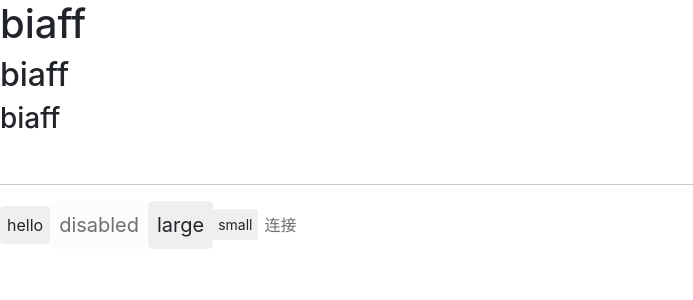
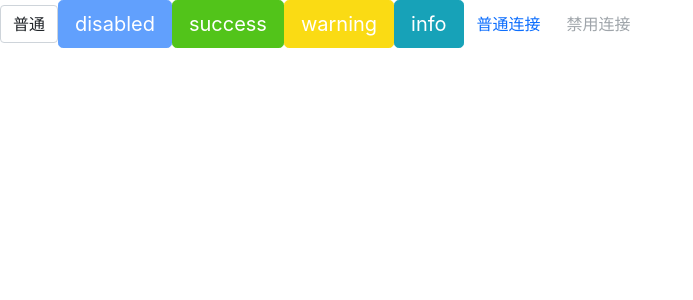
Before and after one commit to Shan-zhilin/labelDesign, a React (Create React App) app: page / in a window 1280 px wide. Shown: the top 300 px of the page, without its empty margins (0-693 px from the left). Built offline with nearby package versions, Linux system fonts and the light colour scheme.

Commit message:
feat: button添加主题样式

```diff
--- a/src/App.tsx
+++ b/src/App.tsx
@@ -2,7 +2,7 @@
  * @Author: shanzhilin
  * @Date: 2021-10-09 14:54:07
  * @LastEditors: shanzhilin
- * @LastEditTime: 2021-10-11 00:14:26
+ * @LastEditTime: 2021-10-11 23:37:12
  */
 import React from "react";
 import "./style/index.scss";
@@ -12,23 +12,30 @@ function App() {
   return (
     <div className="App">
       <header className="App-header">
-        <h1>biaff</h1>
-        <h2>biaff</h2>
-        <h3>biaff</h3>
-        <br />
-        <hr />
-        <Button>hello</Button>
+        <Button>普通</Button>
         <Button btnType={ButtonType.Primary} size={ButtonSize.Large} disabled>
           disabled
         </Button>
-        <Button btnType={ButtonType.Primary} size={ButtonSize.Large}>
-          large
+        <Button btnType={ButtonType.Success} size={ButtonSize.Large}>
+          success
         </Button>
-        <Button btnType={ButtonType.Primary} size={ButtonSize.Small}>
-          small
+        <Button
+          btnType={ButtonType.Warning}
+          size={ButtonSize.Large}
+        >
+          warning
+        </Button>
+        <Button
+          btnType={ButtonType.Info}
+          size={ButtonSize.Large}
+        >
+          info
+        </Button>
+        <Button btnType={ButtonType.Link} href="https://www.baidu.com">
+          普通连接
         </Button>
         <Button btnType={ButtonType.Link} href="https://www.baidu.com" disabled>
-          连接
+          禁用连接
         </Button>
       </header>
     </div>
--- a/src/components/Button/_style.scss
+++ b/src/components/Button/_style.scss
@@ -30,3 +30,50 @@
 .btn-sm {
     @include button-size($btn-padding-y-sm,$btn-padding-x-sm,$btn-font-size-sm, $btn-border-radius-sm);
 }
+
+.btn-primary {
+    @include button-style($primary,$primary,$white)
+}
+
+.btn-danger {
+    @include button-style($danger,$danger,$white)
+}
+
+.btn-success {
+    @include button-style($success,$success,$white)
+}
+
+.btn-warning {
+    @include button-style($warning,$warning,$white)
+}
+
+.btn-info {
+    @include button-style($info,$info,$white)
+}
+
+.btn-default {
+    @include button-style($white,$gray-400,$body-color,$white,$primary,$primary)
+}
+
+.btn-link {
+    color: $btn-link-color;
+    text-decoration: $link-decoration;
+    font-weight: $font-weight-normal;
+    box-shadow: none;
+
+    &:hover {
+        color: $link-hover-color;
+        text-decoration: $link-hover-decoration;
+    }
+
+    &:focus,
+    &.focus {
+        text-decoration: $link-hover-decoration;
+        box-shadow: none;
+    }
+
+    &.disabled {
+        color: $btn-link-disabled-color;
+        pointer-events: none;
+    }
+}
--- a/src/components/Button/button.tsx
+++ b/src/components/Button/button.tsx
@@ -2,9 +2,9 @@
  * @Author: shanzhilin
  * @Date: 2021-10-09 16:13:51
  * @LastEditors: shanzhilin
- * @LastEditTime: 2021-10-11 00:16:31
+ * @LastEditTime: 2021-10-11 23:40:10
  */
-import React from "react";
+import React, { CSSProperties } from "react";
 import classNames from "classnames";
 
 // 枚举类型 定义btnSize
@@ -16,7 +16,11 @@ export enum ButtonSize {
 export enum ButtonType {
   Primary = "primary",
   Default = "default",
+  Success = "success",
+  Info = 'info',
+  Warning = 'warning',
   Link = "link",
+  Danger = "danger",
   Disabled = "disabled",
 }
 
@@ -27,13 +31,13 @@ interface BaseButtonProps {
   btnType?: ButtonType;
   href?: string;
   children: React.ReactNode;
+  style?: CSSProperties;
 }
 
 const Button: React.FC<BaseButtonProps> = (props) => {
-  const { className, disabled, size, btnType, href, children } = props;
+  const { className, disabled, size, btnType, href, children, style } = props;
   // 类名
-  const classes = classNames("btn", {
-    className,
+  const classes = classNames("btn",className, {
     [`btn-${btnType}`]: btnType,
     [`btn-${size}`]: size,
     disabled: btnType === ButtonType.Link && disabled,
@@ -41,13 +45,13 @@ const Button: React.FC<BaseButtonProps> = (props) => {
 
   if (btnType === ButtonType.Link && href) {
     return (
-      <a href={href} className={classes}>
+      <a href={href} className={classes} style={style}>
         {children}
       </a>
     );
   } else {
     return (
-      <button className={classes} disabled={disabled}>
+      <button className={classes} disabled={disabled} style={style}>
         {children}
       </button>
     );
@@ -55,8 +59,8 @@ const Button: React.FC<BaseButtonProps> = (props) => {
 };
 
 Button.defaultProps = {
-    disabled:false,
-    btnType:ButtonType.Default
-}
+  disabled: false,
+  btnType: ButtonType.Default,
+};
 
 export default Button;
--- a/src/style/_mixin.scss
+++ b/src/style/_mixin.scss
@@ -1,6 +1,39 @@
 // mixin 得作用是 避免相同代码重复书写
+
+// 按钮尺寸
 @mixin button-size($padding-y,$padding-x,$font-size,$boder-radius) {
-    padding: $padding-y $padding-y;
+    padding: $padding-y $padding-x;
     font-size: $font-size;
     border-radius: $boder-radius;
 }
+
+// 按钮颜色
+@mixin button-style (
+    $background,
+    $border,
+    $color,
+    $hover-background: lighten($background,7.5%),
+    $hover-border: lighten($border, 10%),
+    $hover-color: $color
+) {
+    color: $color;
+    border-color: $border;
+    background: $background;
+    &:hover {
+        border-color: $hover-border;
+        color: $hover-color;
+        background: $hover-background;
+    }
+    &:focus,
+    &.focus {
+        border-color: $hover-border;
+        color: $hover-color;
+        background: $hover-background;
+    }
+    &:disabled,
+    &.disabled {
+      color: $color;
+      background: $background;
+      border-color: $border;
+    }
+}
```
